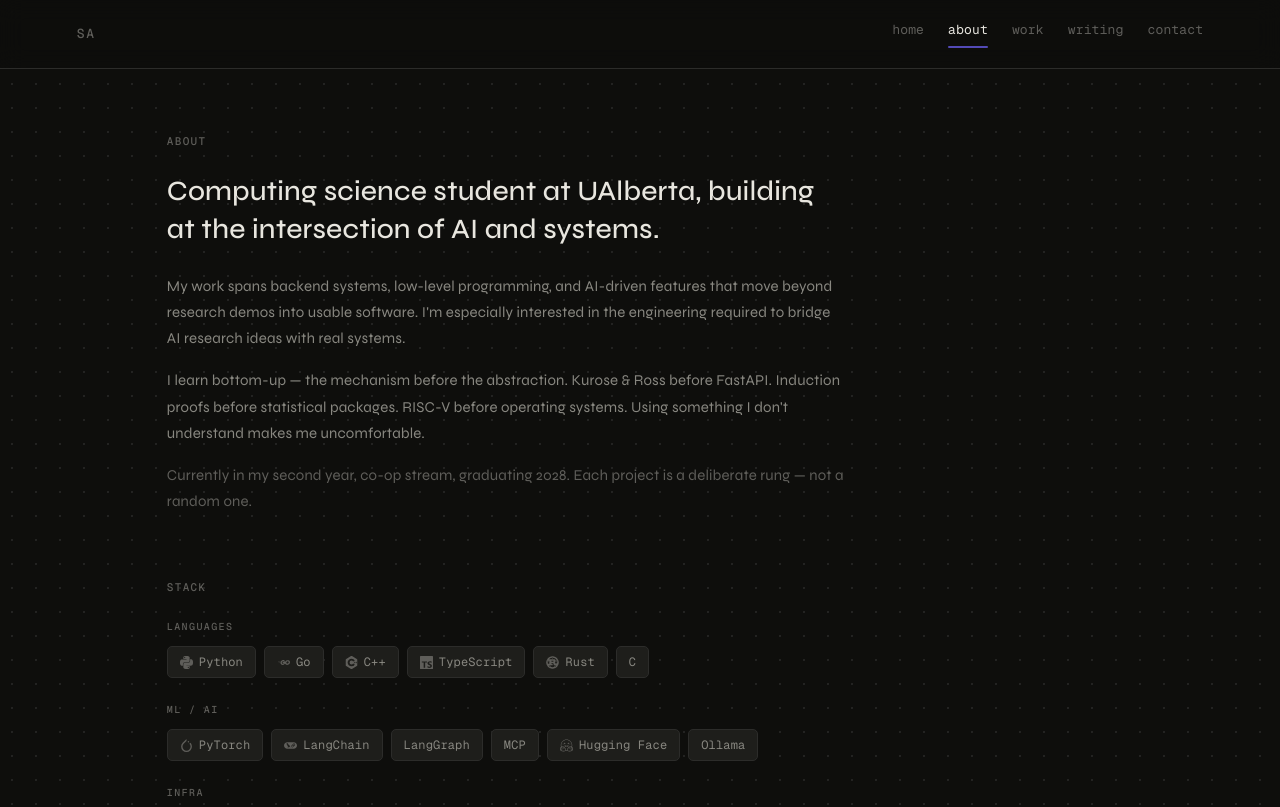
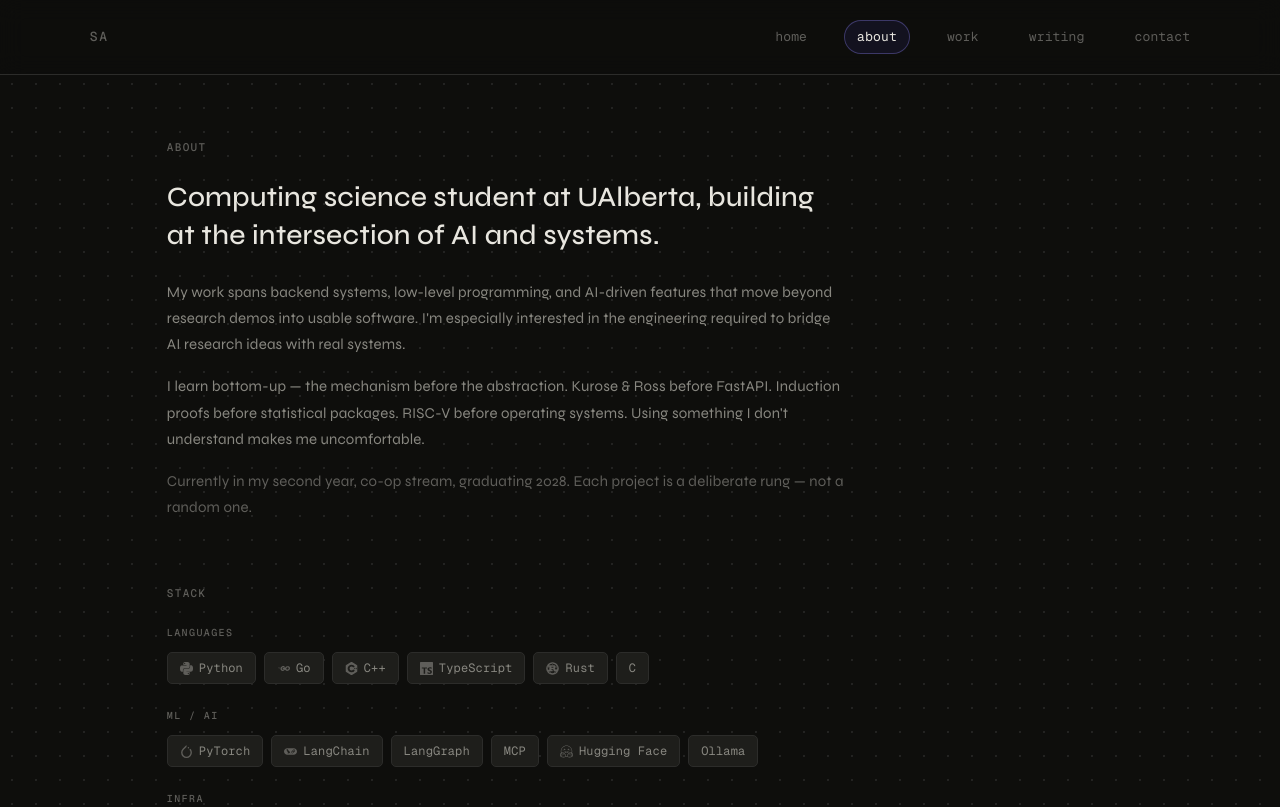
Before and after one commit to Sashreek007/Portfolio-website, a Next.js app: page /about in a window 1280 px wide. Shown: the top 807 px of the page. Built offline with nearby package versions, Linux system fonts and the light colour scheme.

Commit message:
Simplify home section navigation
Replace the underline state with pill-style nav highlighting and remove duplicate in-page section buttons from the hero so section navigation stays clear while scrolling.

```diff
--- a/src/components/site/Hero.tsx
+++ b/src/components/site/Hero.tsx
@@ -106,8 +106,7 @@ export default function Hero() {
 
           <div className="fade-up fade-up-3 flex flex-wrap justify-center gap-3 mt-6">
             {[
-              { href: "#work", label: "projects" },
-              { href: "#about", label: "about" },
+              { href: "/resume", label: "resume" },
               {
                 href: "https://github.com/Sashreek007",
                 label: "github ↗",
@@ -118,7 +117,6 @@ export default function Hero() {
                 label: "linkedin ↗",
                 external: true,
               },
-              { href: "/resume", label: "resume" },
             ].map(({ href, label, external }) => (
               <a
                 key={href}
--- a/src/components/site/Nav.tsx
+++ b/src/components/site/Nav.tsx
@@ -26,10 +26,23 @@ const headerStyle: React.CSSProperties = {
   borderBottom: "1px solid var(--gray-800)",
 };
 
+function getNavItemStyle(active: boolean): React.CSSProperties {
+  return {
+    color: active ? "var(--text-primary)" : "var(--text-muted)",
+    border: active
+      ? "1px solid color-mix(in srgb, var(--violet-soft) 38%, transparent)"
+      : "1px solid transparent",
+    background: active
+      ? "color-mix(in srgb, var(--violet-dim) 16%, transparent)"
+      : "transparent",
+  };
+}
+
 export default function Nav() {
   const pathname = usePathname();
   const isHome = pathname === "/";
   const [activeSection, setActiveSection] = useState("");
+  const logoActive = isHome && (activeSection === "" || activeSection === "hero");
 
   useEffect(() => {
     if (!isHome) {
@@ -75,8 +88,9 @@ export default function Nav() {
     >
       <a
         href={logoHref}
-        className="font-mono text-[13px] font-medium tracking-[0.12em] uppercase"
-        style={{ color: "var(--text-muted)" }}
+        aria-current={logoActive ? "location" : undefined}
+        className="inline-flex items-center rounded-[999px] px-3 py-1.5 font-mono text-[13px] font-medium tracking-[0.12em] uppercase transition-colors duration-200"
+        style={getNavItemStyle(logoActive)}
       >
         SA
       </a>
@@ -90,16 +104,10 @@ export default function Nav() {
                   key={href}
                   href={href}
                   aria-current={active ? "location" : undefined}
-                  className="relative inline-flex pb-2 font-mono text-[13px] transition-colors duration-200"
-                  style={{ color: active ? "var(--text-primary)" : "var(--text-muted)" }}
+                  className="inline-flex items-center rounded-[999px] px-3 py-1.5 font-mono text-[13px] transition-colors duration-200"
+                  style={getNavItemStyle(active)}
                 >
                   {label}
-                  {active && (
-                    <span
-                      className="absolute bottom-0 left-0 right-0 h-[2px] rounded-full"
-                      style={{ background: "var(--violet-mid)" }}
-                    />
-                  )}
                 </a>
               );
             })
@@ -110,16 +118,10 @@ export default function Nav() {
                   key={href}
                   href={href}
                   aria-current={active ? "page" : undefined}
-                  className="relative inline-flex pb-2 font-mono text-[13px] transition-colors duration-200"
-                  style={{ color: active ? "var(--text-primary)" : "var(--text-muted)" }}
+                  className="inline-flex items-center rounded-[999px] px-3 py-1.5 font-mono text-[13px] transition-colors duration-200"
+                  style={getNavItemStyle(active)}
                 >
                   {label}
-                  {active && (
-                    <span
-                      className="absolute bottom-0 left-0 right-0 h-[2px] rounded-full"
-                      style={{ background: "var(--violet-mid)" }}
-                    />
-                  )}
                 </Link>
               );
             })}
```
